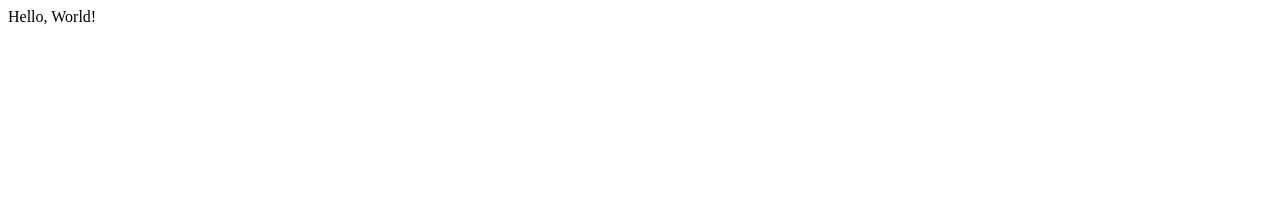
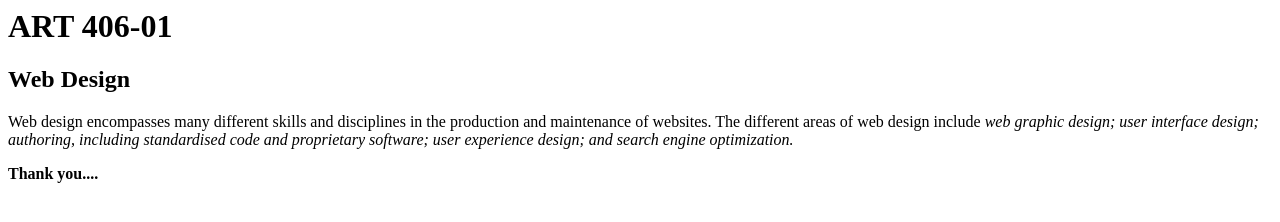
Before and after one commit to rabintamu10/github.io, a plain HTML site: page index.html in a window 1280 px wide. Drawn offline with Linux system fonts and the light colour scheme.

Commit message:
Update index.html

```diff
--- a/index.html
+++ b/index.html
@@ -1,8 +1,19 @@
+<!DOCTYPE htmnl>
 <html>
- <head>
-    <body>
-        Hello, World!
-    </body>
-
- </head>
+    <head>
+       <title>
+Week 2 challenge
+       </title>
+        <body>
+           <h1>
+               ART 406-01
+           </h1>
+           <h2> Web Design</h2>
+           <p>
+               Web design encompasses many different skills and disciplines in the production and maintenance of websites. The different areas of web design include <i>web graphic design; user interface design; authoring, including standardised code and proprietary software; user experience design; and search engine optimization.
+               </i>
+           </p>
+            <b>Thank you....</b>
+        </body>
+    </head>
 </html>
```
